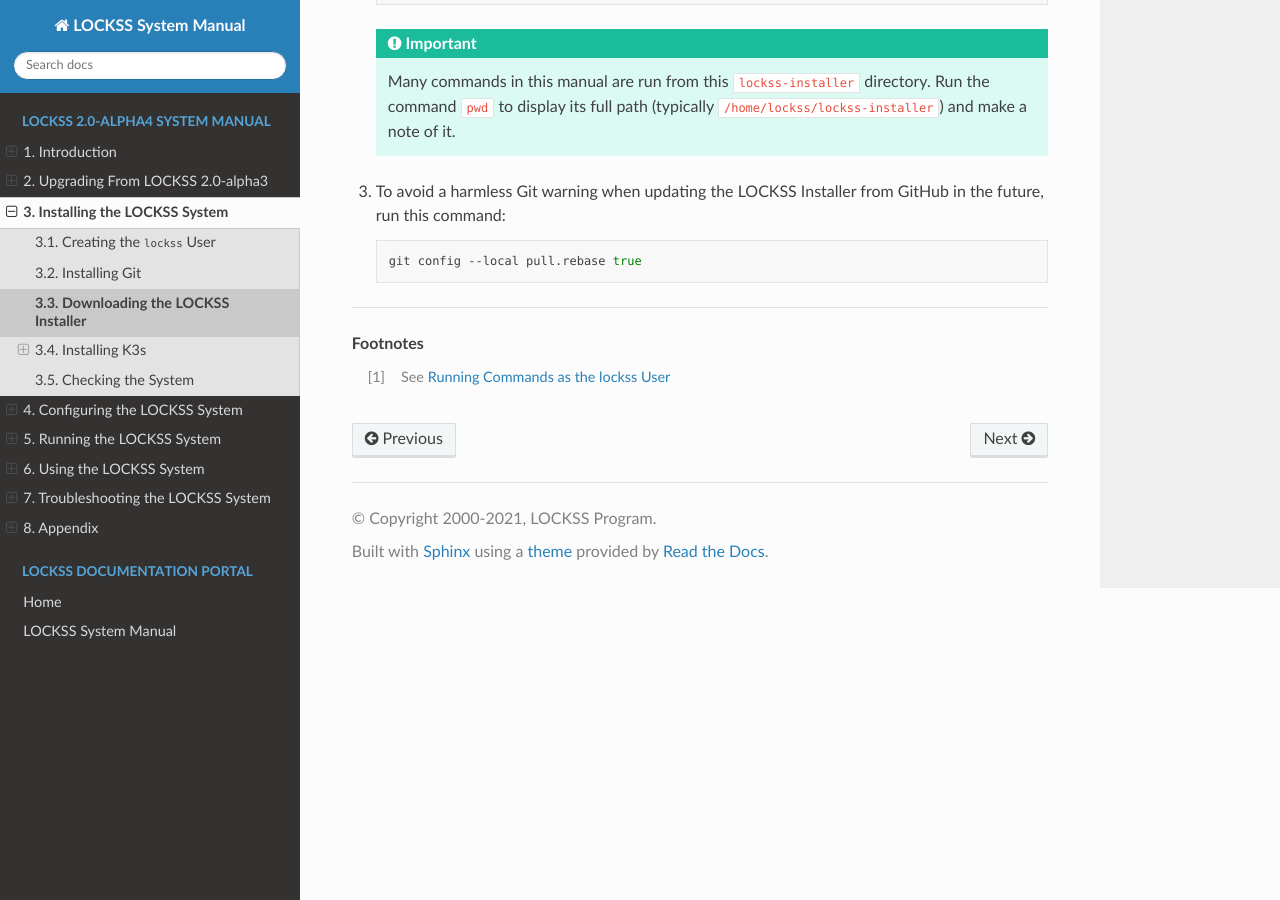
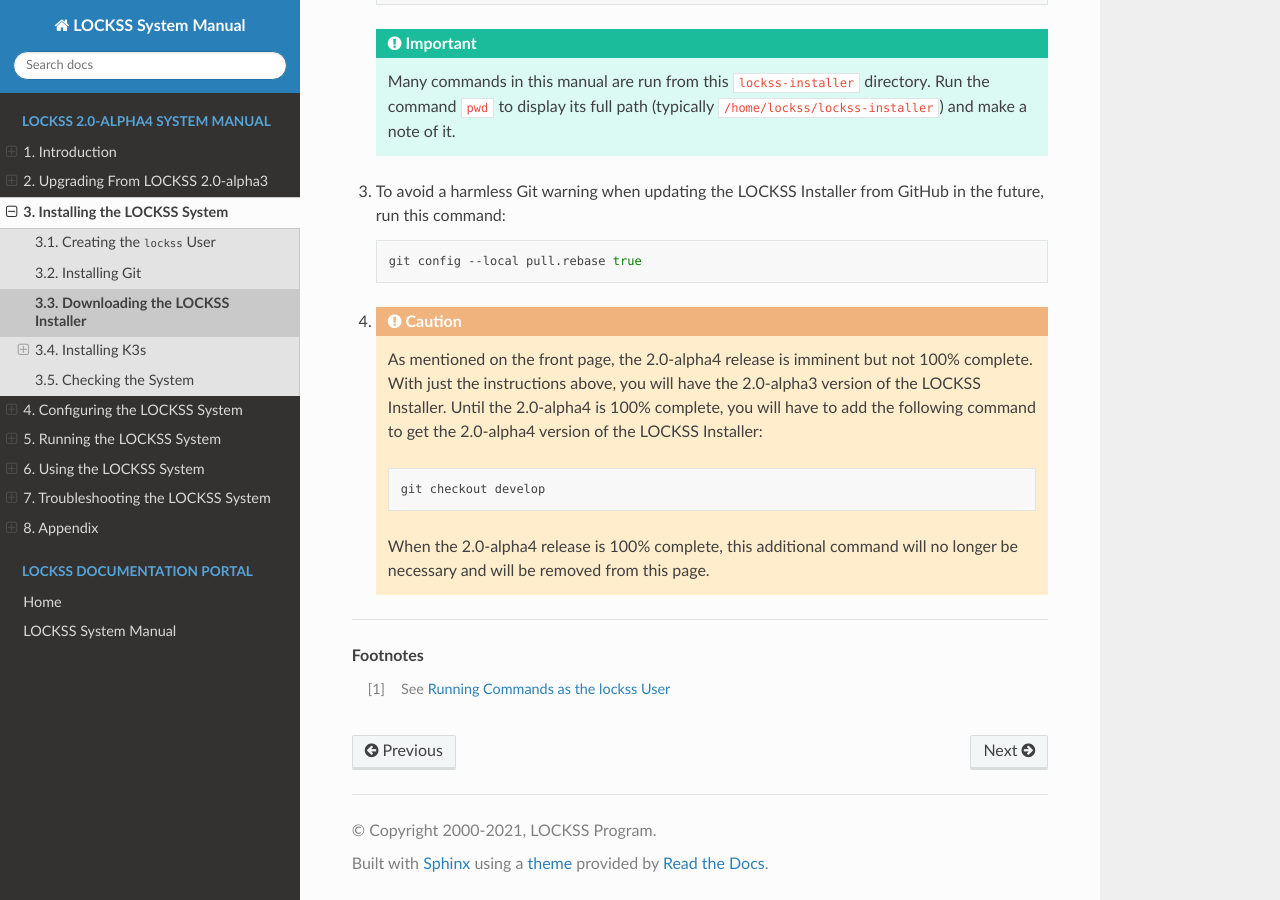
Before and after one commit to lockss/lockss-rtd-manual, a Sphinx documentation site: the page built from docs/installing/lockss-installer.rst, in a window 1280 px wide and 900 px high, scrolled down 681 px. Built offline with Sphinx 7.4.7 and the Read the Docs theme 2.0.0, drawn with Linux system fonts in a browser that asks for light colours.

```diff
--- a/docs/installing/lockss-installer.rst
+++ b/docs/installing/lockss-installer.rst
@@ -32,6 +32,18 @@ Follow these instructions as the ``lockss`` user [#fnlockss]_:
 
       git config --local pull.rebase true
 
+.. FIXME RELEASETIME
+
+4. .. caution::
+
+      As mentioned on the front page, the 2.0-alpha4 release is imminent but not 100% complete. With just the instructions above, you will have the 2.0-alpha3 version of the LOCKSS Installer. Until the 2.0-alpha4 is 100% complete, you will have to add the following command to get the 2.0-alpha4 version of the LOCKSS Installer:
+
+      .. code-block:: shell
+
+         git checkout develop
+
+      When the 2.0-alpha4 release is 100% complete, this additional command will no longer be necessary and will be removed from this page.
+
 ----
 
 .. rubric:: Footnotes
```
